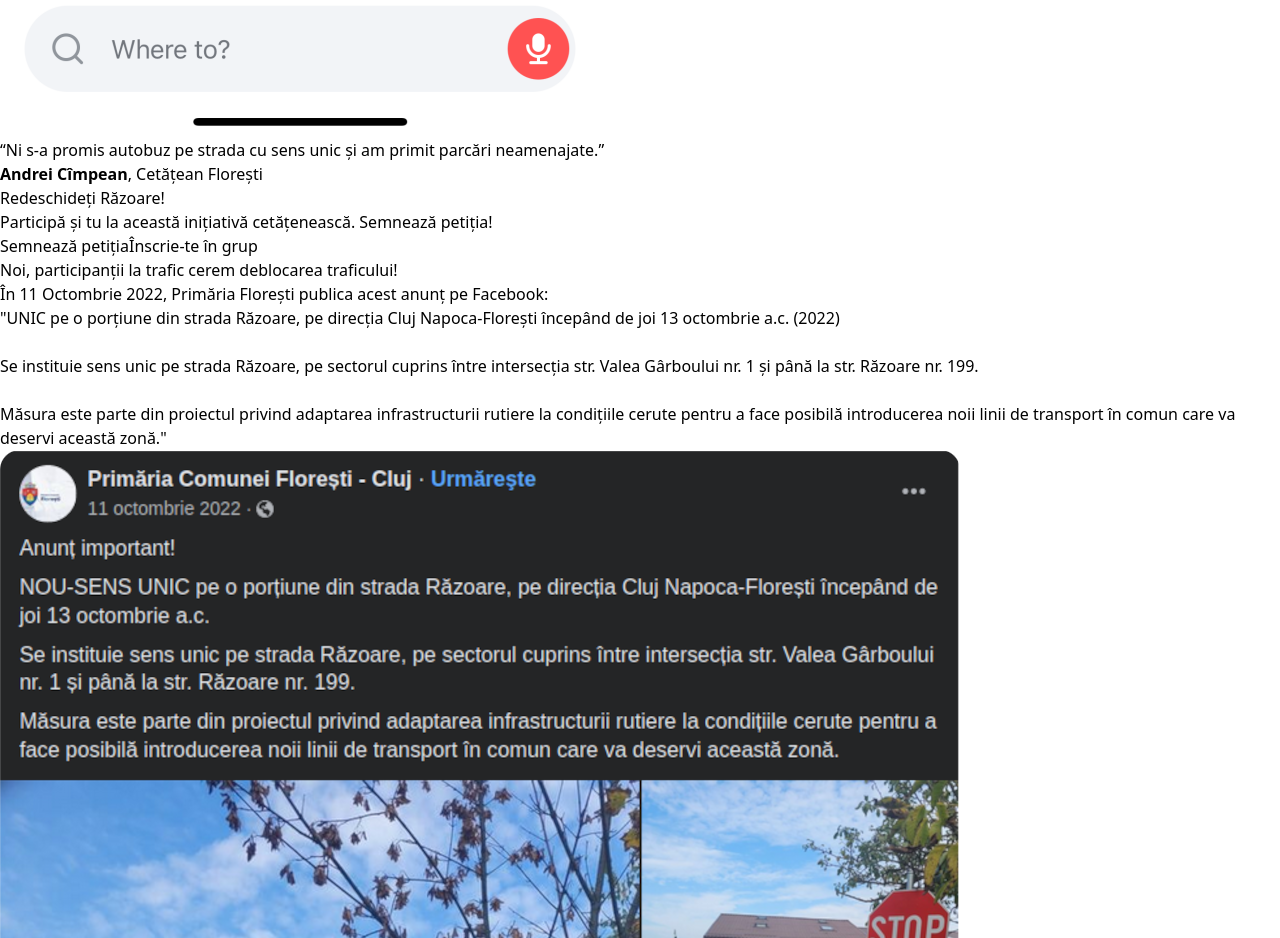
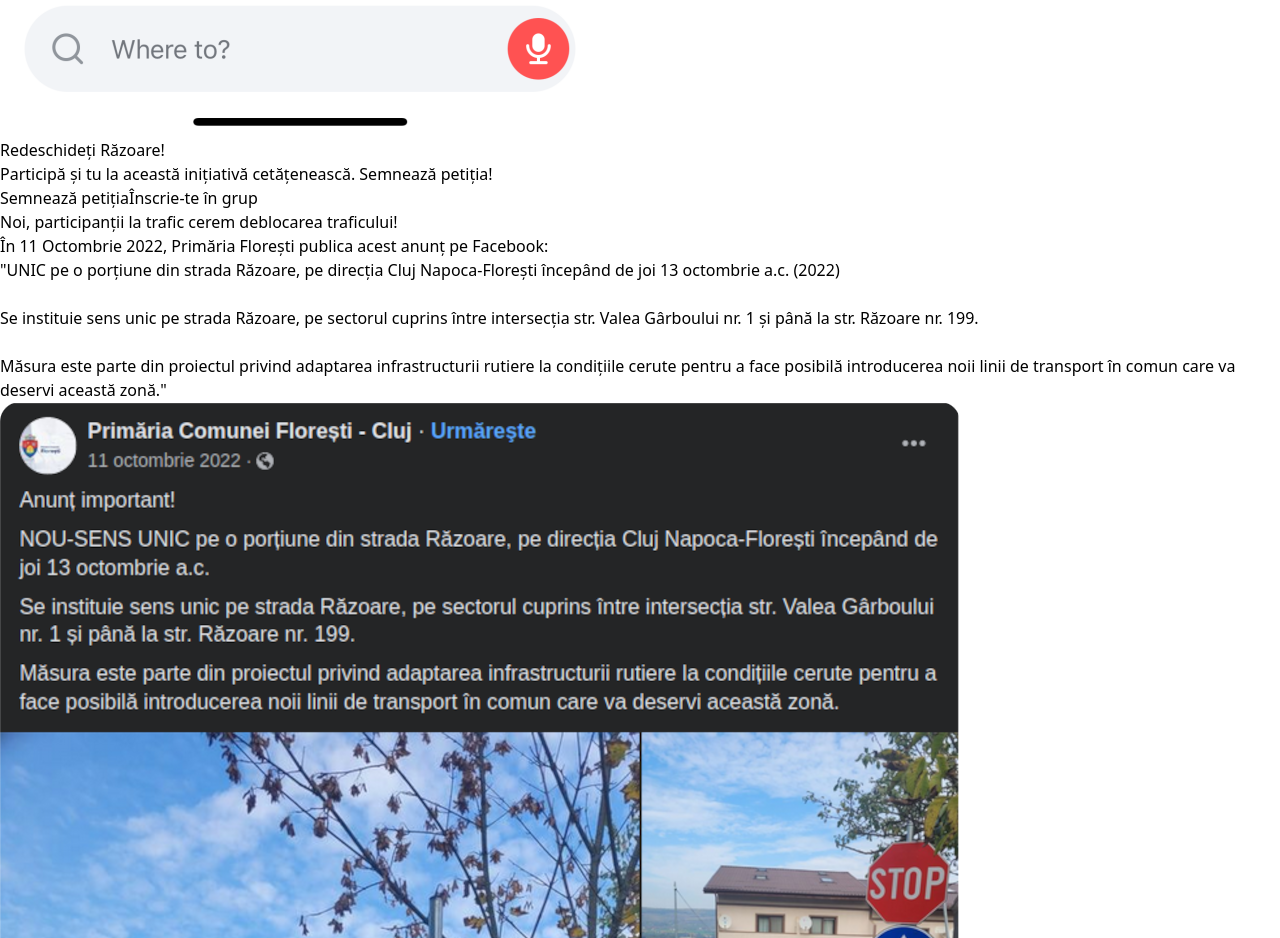
Before and after one commit to andreisebastianc/redeschide-razoare, a Next.js app: page / in a window 1280 px wide. Shown: the part 1160-2098 px from the top of the page. Built offline with nearby package versions, Linux system fonts and the light colour scheme; a web font is replaced by a local one.

Commit message:
Remove Testimonial

```diff
--- a/src/components/Hero.jsx
+++ b/src/components/Hero.jsx
@@ -6,23 +6,6 @@ import { StarRating } from '@/components/StarRating'
 import coverImage1 from '@/images/cover-1.png'
 import coverImage2 from '@/images/cover-2.png'
 
-function Testimonial() {
-  return (
-    <figure className="relative mx-auto max-w-md text-center lg:mx-0 lg:text-left">
-      <blockquote className="mt-2">
-        <p className="font-display text-xl font-medium text-slate-900">
-          “Ni s-a promis autobuz pe strada cu sens unic și am primit parcări neamenajate.”
-        </p>
-      </blockquote>
-      <figcaption className="mt-2 text-sm text-slate-500">
-        <strong className="font-semibold text-blue-600 before:content-['—_']">
-          Andrei Cîmpean
-        </strong>
-        , Cetățean Florești
-      </figcaption>
-    </figure>
-  )
-}
 
 export function Hero() {
   return (
@@ -34,7 +17,6 @@ export function Hero() {
           </div>
         </div>
         <div className="hidden lg:block relative px-4 sm:px-6 lg:col-span-7 lg:pb-14 lg:pl-16 lg:pr-0 xl:pl-20">
-          <Testimonial />
         </div>
         <div className="pt-16 lg:col-span-7 lg:bg-transparent lg:pl-16 lg:pt-0 xl:pl-20">
           <div className="mx-auto px-4 sm:px-6 md:max-w-2xl md:px-4 lg:px-0">
```
